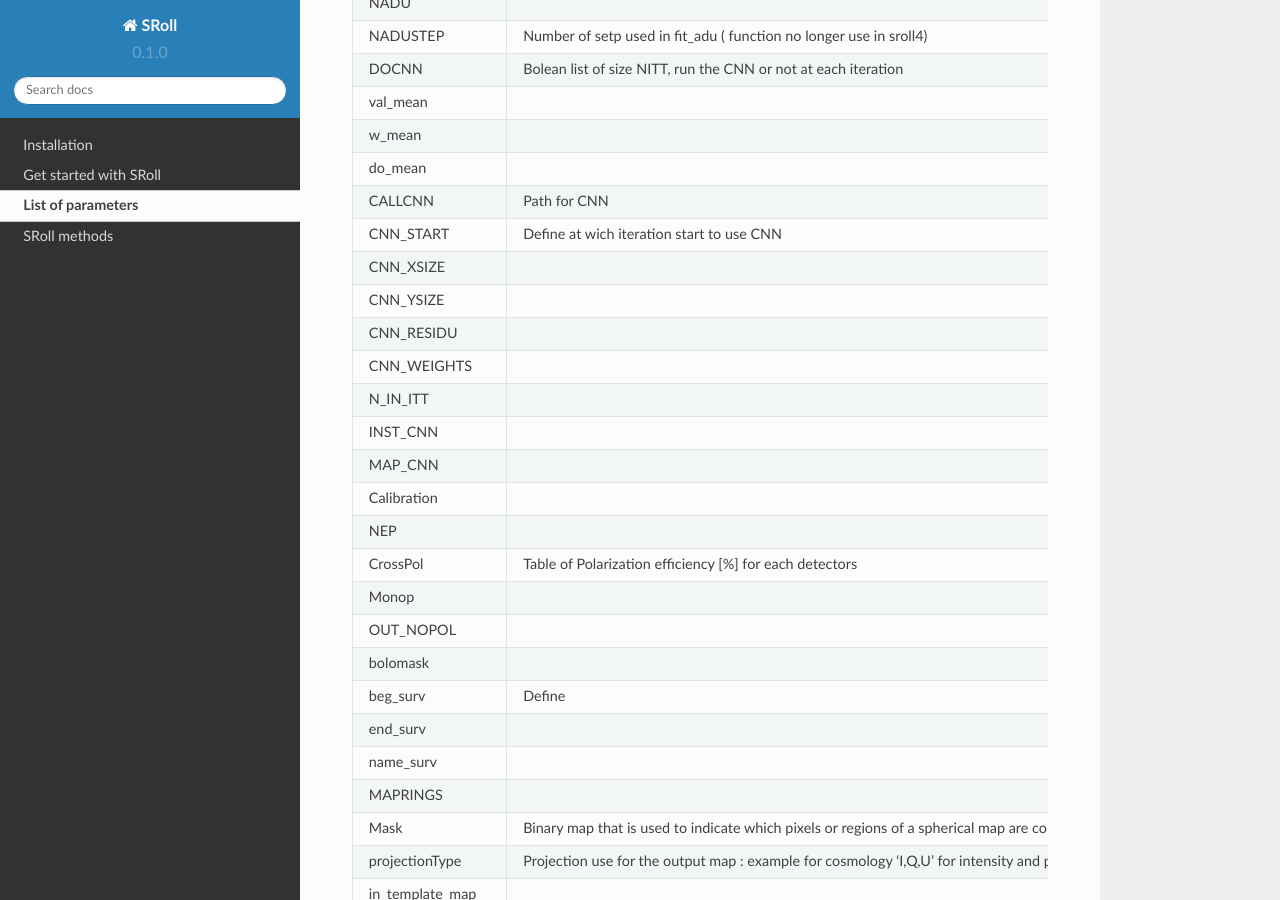
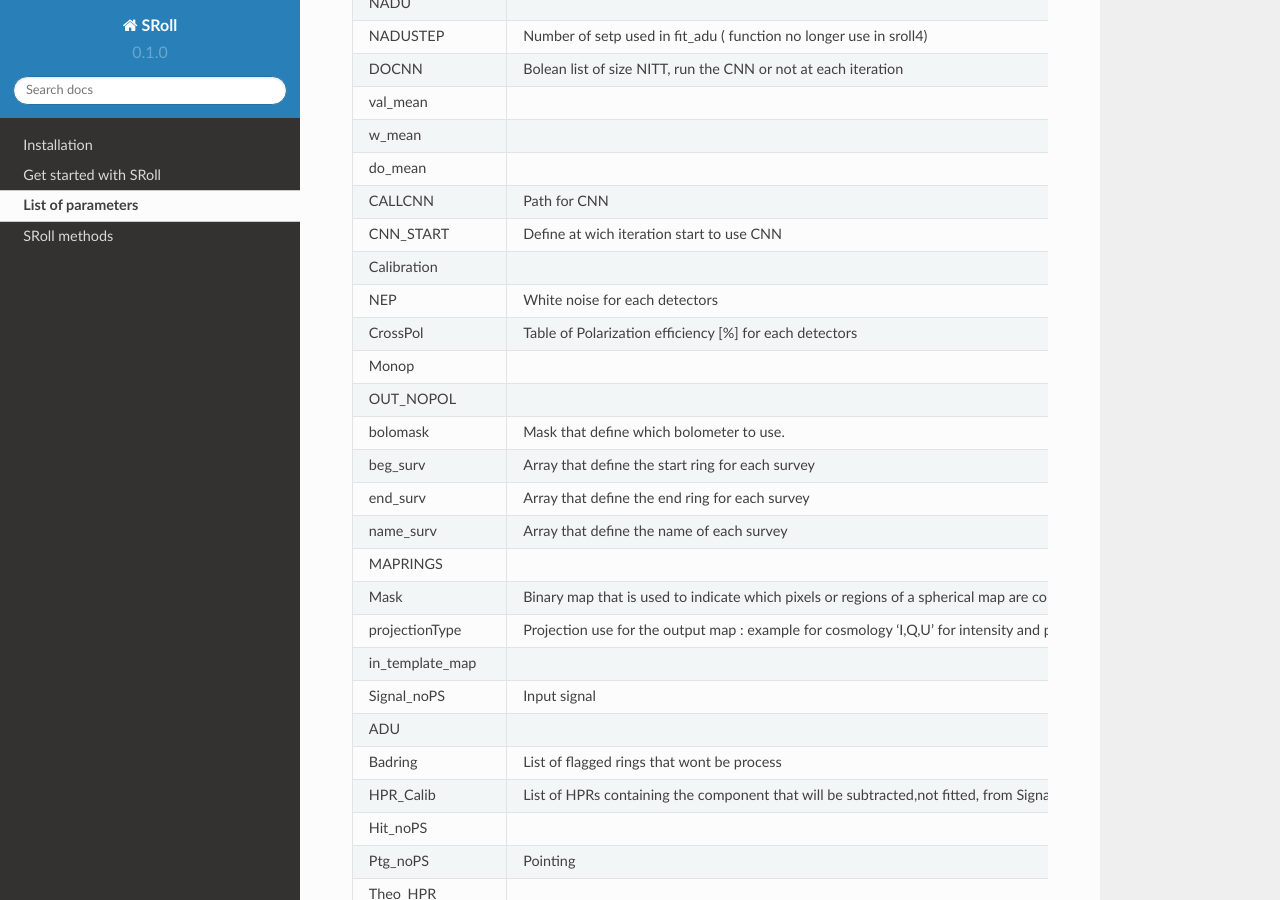
Before and after one commit to jmdelouis/SRoll, a Sphinx documentation site: the page built from readthedocs/docs/source/list_parameters.rst, in a window 1280 px wide and 900 px high, scrolled down 1073 px. Built offline with Sphinx 7.4.7 and the Read the Docs theme 2.0.0, drawn with Linux system fonts in a browser that asks for light colours.

Commit message:
Update list_parameters.rst

```diff
--- a/readthedocs/docs/source/list_parameters.rst
+++ b/readthedocs/docs/source/list_parameters.rst
@@ -78,24 +78,10 @@ List of parameters
      - Path for CNN
    * - CNN_START
      - Define at wich iteration start to use CNN
-   * - CNN_XSIZE
-     -
-   * - CNN_YSIZE
-     -
-   * - CNN_RESIDU
-     -
-   * - CNN_WEIGHTS
-     -
-   * - N_IN_ITT
-     -
-   * - INST_CNN
-     -
-   * - MAP_CNN
-     -
    * - Calibration
      -
    * - NEP
-     -
+     - White noise for each detectors
    * - CrossPol
      - Table of Polarization efficiency [%] for each detectors
    * - Monop
@@ -103,13 +89,13 @@ List of parameters
    * - OUT_NOPOL
      -
    * - bolomask
-     -
+     - Mask that define which bolometer to use.
    * - beg_surv
-     - Define
+     - Array that define the start ring for each survey
    * - end_surv
-     -
+     - Array that define the end ring for each survey
    * - name_surv
-     -
+     - Array that define the name of each survey
    * - MAPRINGS
      -
    * - Mask
```
